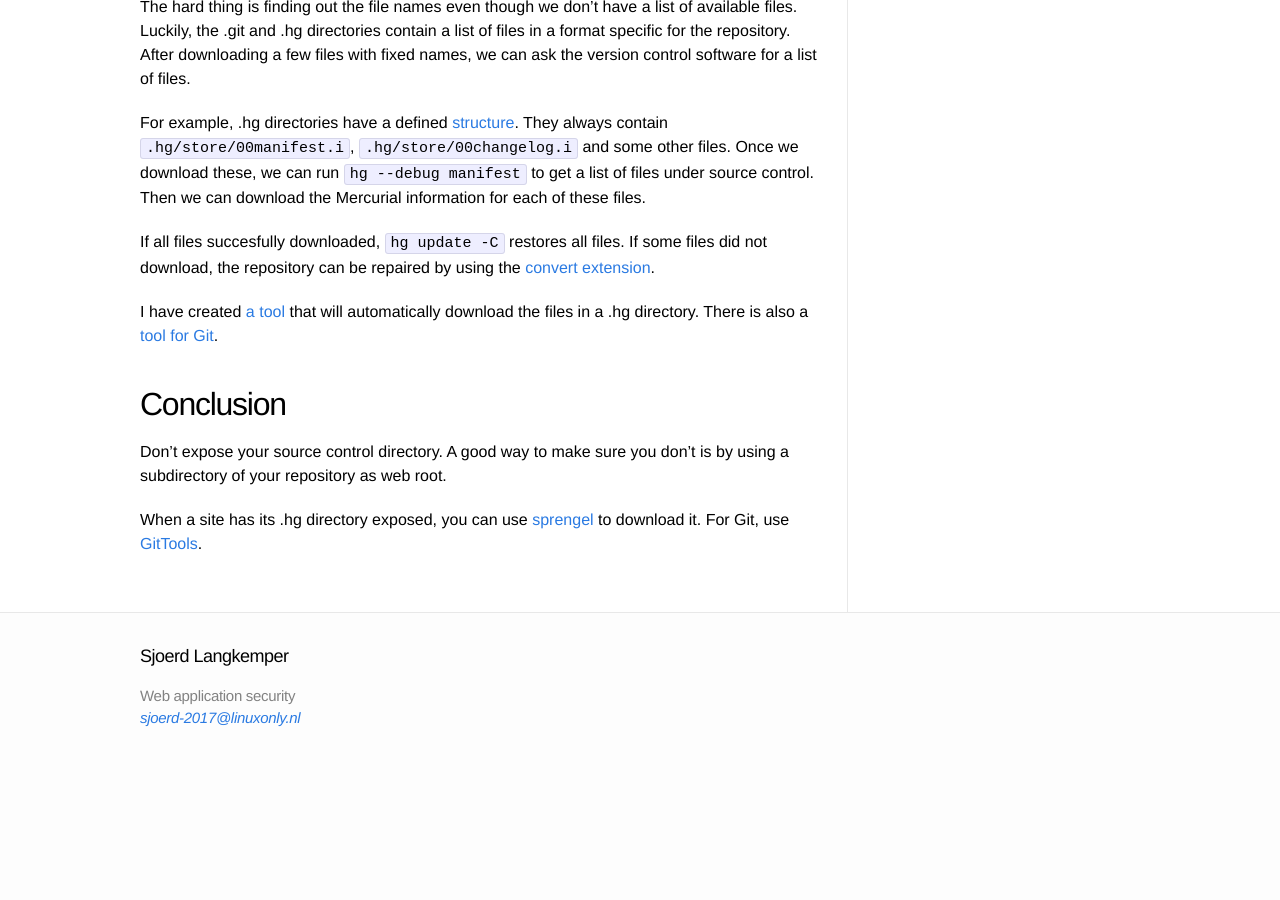
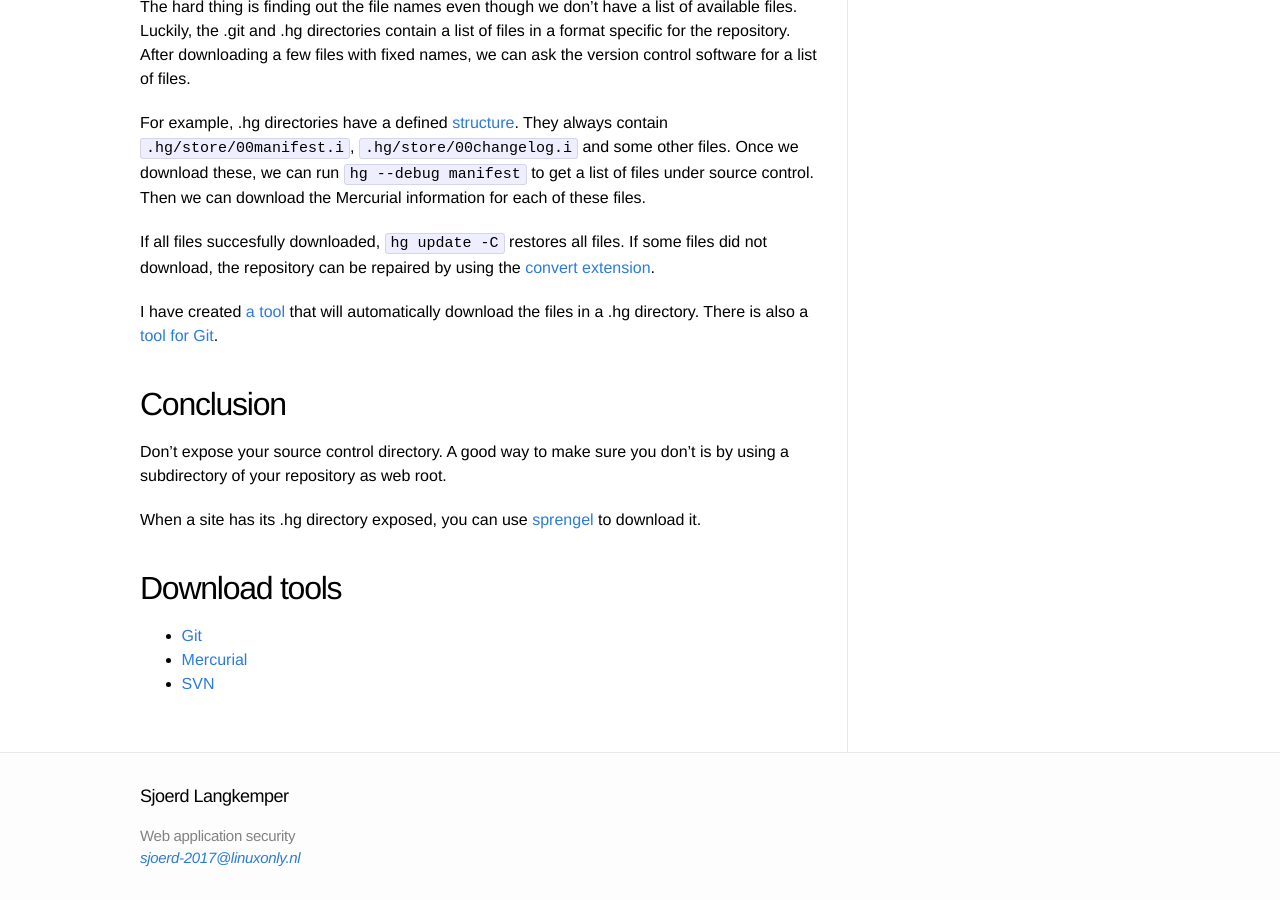
Before and after one commit to Sjord/Sjord.github.io, a Jekyll site: the page built from _posts/2017-04-01-download-mercurial-hg-directory.md, in a window 1280 px wide and 900 px high, scrolled down 821 px. Built offline with Jekyll 4.4.1, drawn with Linux system fonts in a browser that asks for light colours; before the commit the page ends 1581 px from its top, so only the background shows below that.

Commit message:
Add link to SVN extractor

```diff
--- a/_posts/2017-04-01-download-mercurial-hg-directory.md
+++ b/_posts/2017-04-01-download-mercurial-hg-directory.md
@@ -27,4 +27,10 @@
 
 Don't expose your source control directory. A good way to make sure you don't is by using a subdirectory of your repository as web root.
 
-When a site has its .hg directory exposed, you can use [sprengel](https://github.com/Sjord/sprengel) to download it. For Git, use [GitTools](https://github.com/internetwache/GitTools).
+When a site has its .hg directory exposed, you can use [sprengel](https://github.com/Sjord/sprengel) to download it.
+
+## Download tools
+
+* [Git](https://github.com/internetwache/GitTools)
+* [Mercurial](https://github.com/Sjord/sprengel)
+* [SVN](https://github.com/anantshri/svn-extractor)
```
